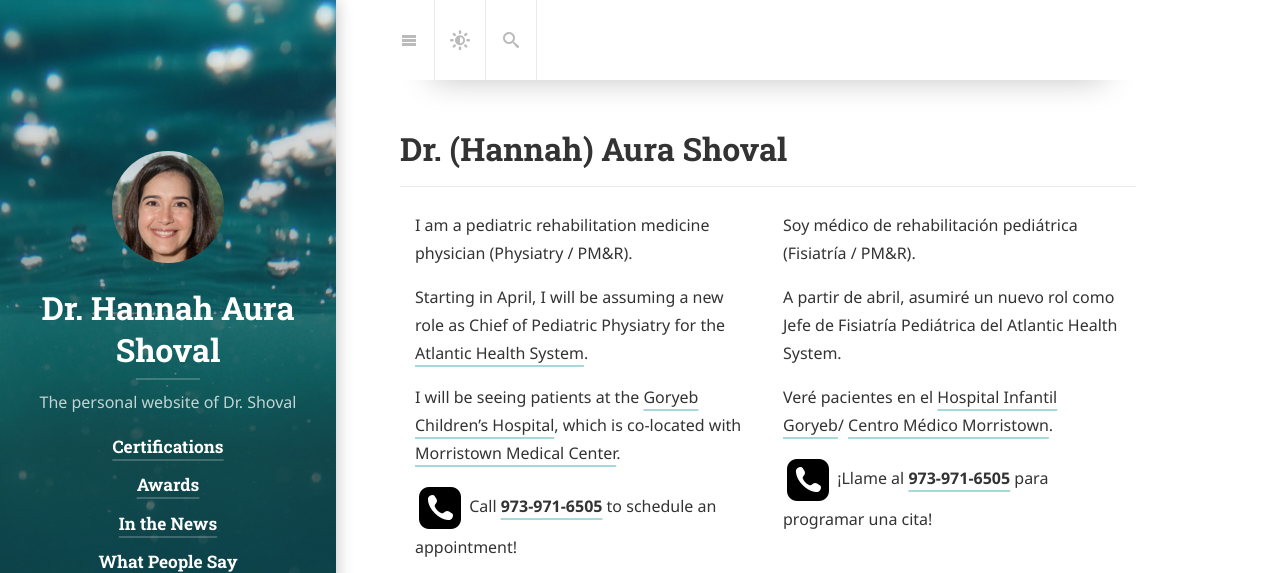
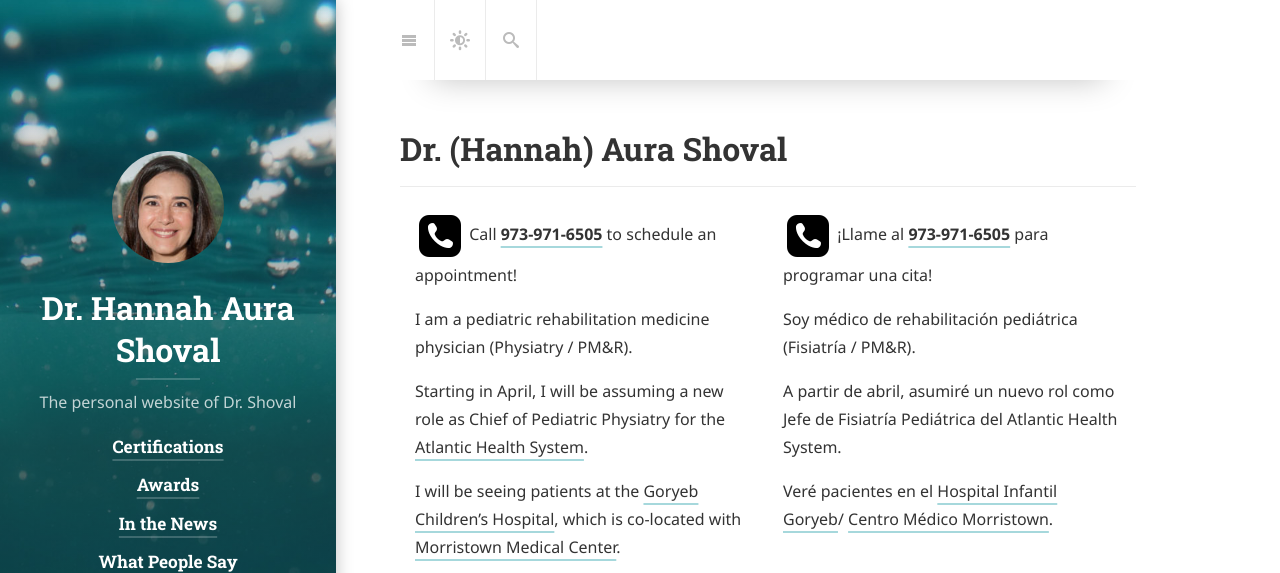
Before and after one commit to physiatry/physiatry.github.io, a Jekyll site: the page built from index.md, in a window 1280 px wide and 900 px high, cut to the strip 0-573 px from the top of the window. Built offline with Jekyll 4.4.1, drawn with Linux system fonts in a browser that asks for light colours; cached includes are drawn as plain includes; nearby versions of some CDN libraries; some web fonts are replaced; library files that are not in the unit come from our copies.

Commit message:
move call me! to top

```diff
--- a/index.md
+++ b/index.md
@@ -10,6 +10,8 @@ cover: false
 
   <div class="col" markdown="1">
 
+[![phone](/assets/img/phone-icon.png){:class="img-responsive"}](tel:9739716505) Call **[973-971-6505](tel:9739716505)** to schedule an appointment!
+
 I am a pediatric rehabilitation medicine physician (Physiatry / PM&R).
 
 Starting in April, I will be assuming a new role as Chief of Pediatric Physiatry for the [Atlantic Health System](https://www.atlantichealth.org/).
@@ -17,18 +19,16 @@ Starting in April, I will be assuming a new role as Chief of Pediatric Physiatry
 I will be seeing patients at the [Goryeb Children's Hospital](https://www.atlantichealth.org/locations/hospitals/goryeb-childrens-hospital.html), which is co-located with
 [Morristown Medical Center](https://www.google.com/maps/dir//morristown+medical+center/data=!4m6!4m5!1m1!4e2!1m2!1m1!1s0x89c3a69b3e3b5bdf:0x5edce84ac07d4a42?sa=X&ved=2ahUKEwiPyuG0g7X1AhVSjokEHcVeDZcQ9Rd6BAgzEAU).
 
-[![phone](/assets/img/phone-icon.png){:class="img-responsive"}](tel:9739716505) Call **[973-971-6505](tel:9739716505)** to schedule an appointment!
-
 </div>
   <div class="col" markdown="1">
+
+[![phone](/assets/img/phone-icon.png){:class="img-responsive"}](tel:9739716505) ¡Llame al **[973-971-6505](tel:9739716505)** para programar una cita!
 
   Soy médico de rehabilitación pediátrica (Fisiatría / PM&R).
 
 A partir de abril, asumiré un nuevo rol como Jefe de Fisiatría Pediátrica del Atlantic Health System.
 
 Veré pacientes en el [Hospital Infantil Goryeb](https://www.atlantichealth.org/locations/hospitals/goryeb-childrens-hospital.html)/ [Centro Médico Morristown](https://www.google.com/maps/dir//morristown+medical+center/data=!4m6!4m5!1m1!4e2!1m2!1m1!1s0x89c3a69b3e3b5bdf:0x5edce84ac07d4a42?sa=X&ved=2ahUKEwiPyuG0g7X1AhVSjokEHcVeDZcQ9Rd6BAgzEAU).
-
-[![phone](/assets/img/phone-icon.png){:class="img-responsive"}](tel:9739716505) ¡Llame al **[973-971-6505](tel:9739716505)** para programar una cita!
 
 
 </div>
```
